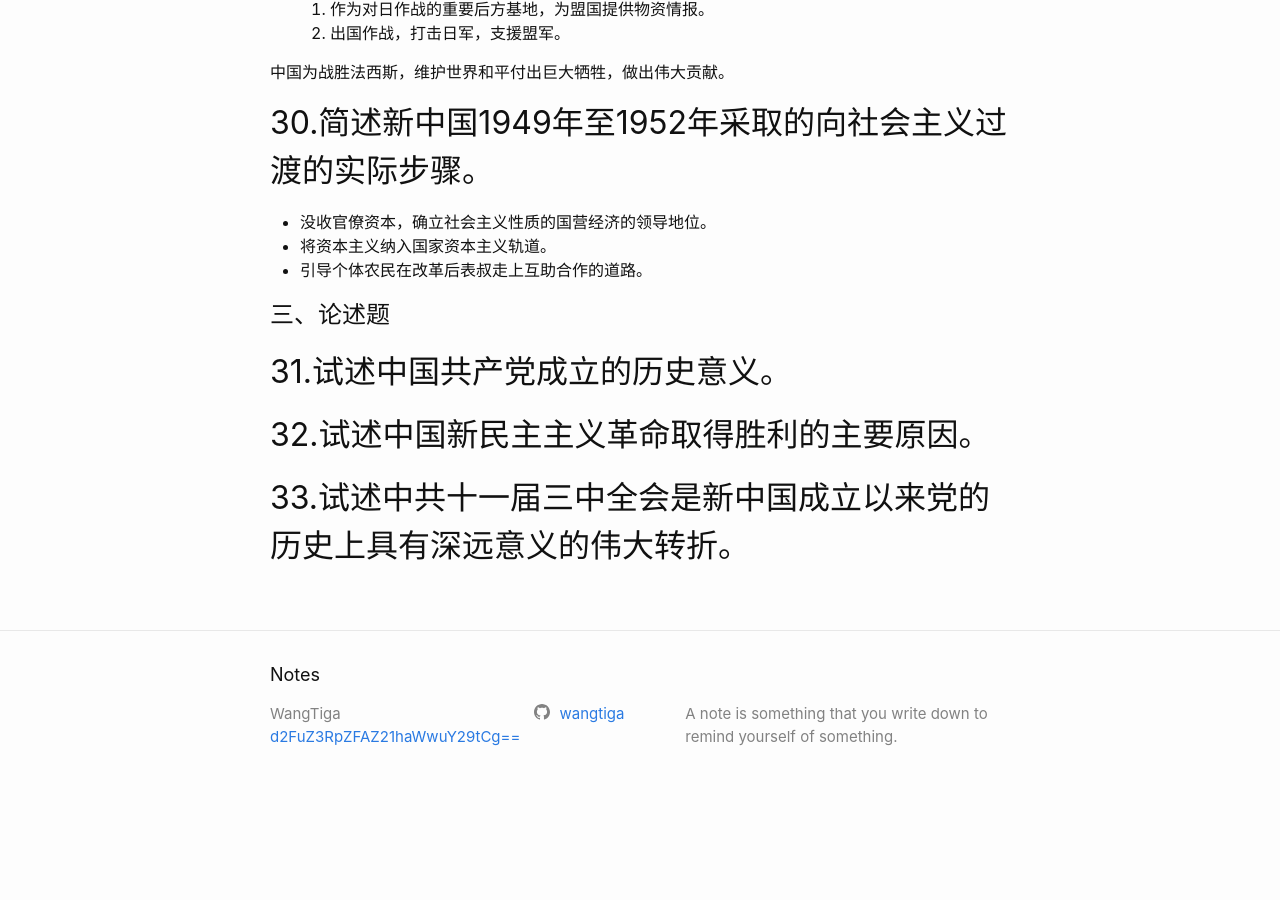
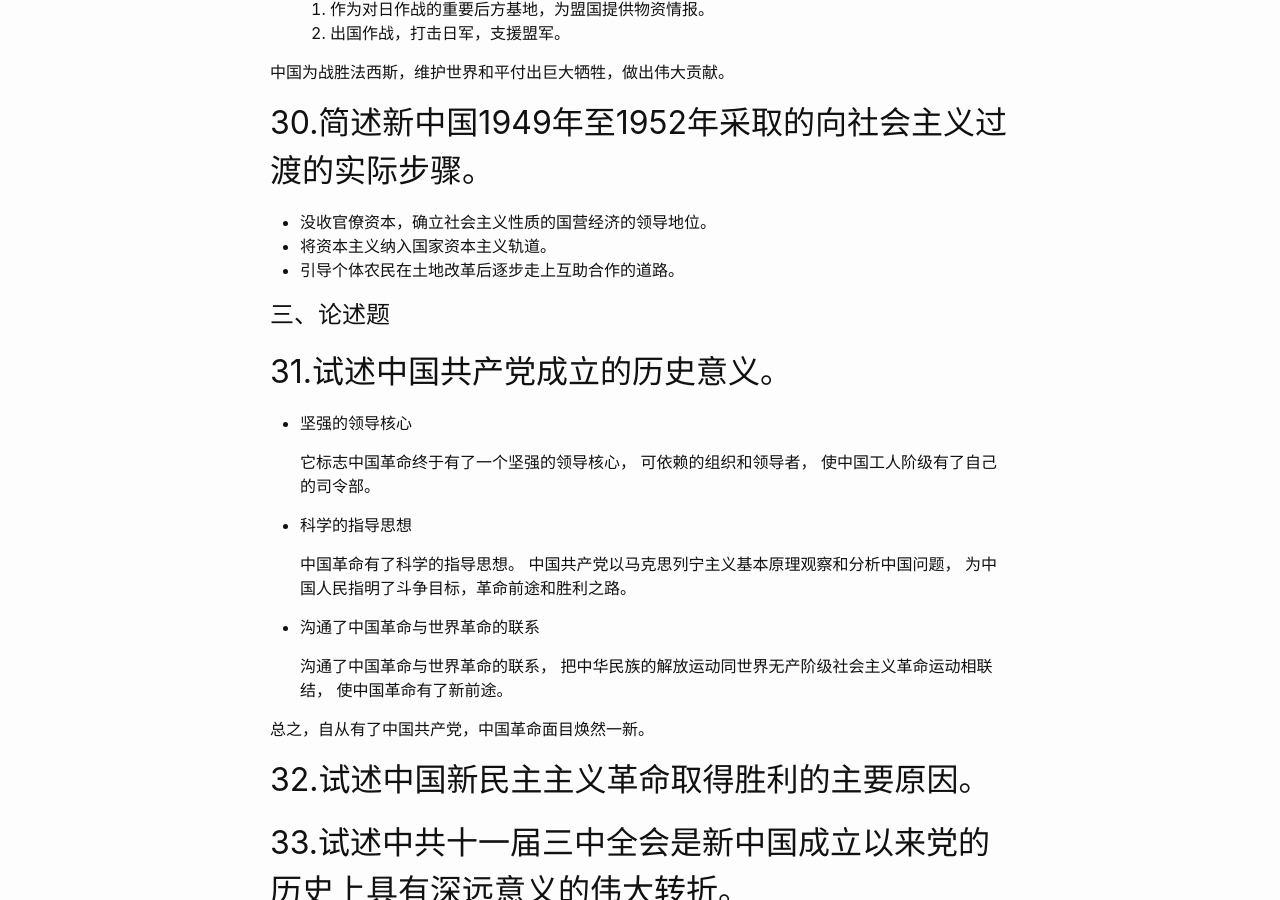
Before and after one commit to wangtiga/wangtiga.github.io, a Jekyll site: the page built from _previews/2020-07-04-3708_2018_10.md, in a window 1280 px wide and 900 px high, scrolled down 31446 px. Built offline with Jekyll 4.4.1, drawn with Linux system fonts in a browser that asks for light colours; before the commit the page ends 32254 px from its top, so only the background shows below that.

Commit message:
updated from mac

```diff
--- a/_previews/2020-07-04-3708_2018_10.md
+++ b/_previews/2020-07-04-3708_2018_10.md
@@ -934,10 +934,33 @@ TODO 对外开放具体指什么？仅仅是自由贸易？为什么朝鲜禁止
 
 * 没收官僚资本，确立社会主义性质的国营经济的领导地位。
 * 将资本主义纳入国家资本主义轨道。
-* 引导个体农民在改革后表叔走上互助合作的道路。
+* 引导个体农民在土地改革后逐步走上互助合作的道路。
 
 
 # 三、论述题
+
 ## 31.试述中国共产党成立的历史意义。
+
+* 坚强的领导核心
+
+  它标志中国革命终于有了一个坚强的领导核心，
+  可依赖的组织和领导者，
+  使中国工人阶级有了自己的司令部。
+
+* 科学的指导思想
+
+  中国革命有了科学的指导思想。
+  中国共产党以马克思列宁主义基本原理观察和分析中国问题，
+  为中国人民指明了斗争目标，革命前途和胜利之路。
+
+* 沟通了中国革命与世界革命的联系
+
+  沟通了中国革命与世界革命的联系，
+  把中华民族的解放运动同世界无产阶级社会主义革命运动相联结，
+  使中国革命有了新前途。
+
+总之，自从有了中国共产党，中国革命面目焕然一新。
+
+
 ## 32.试述中国新民主主义革命取得胜利的主要原因。
 ## 33.试述中共十一届三中全会是新中国成立以来党的历史上具有深远意义的伟大转折。
```
